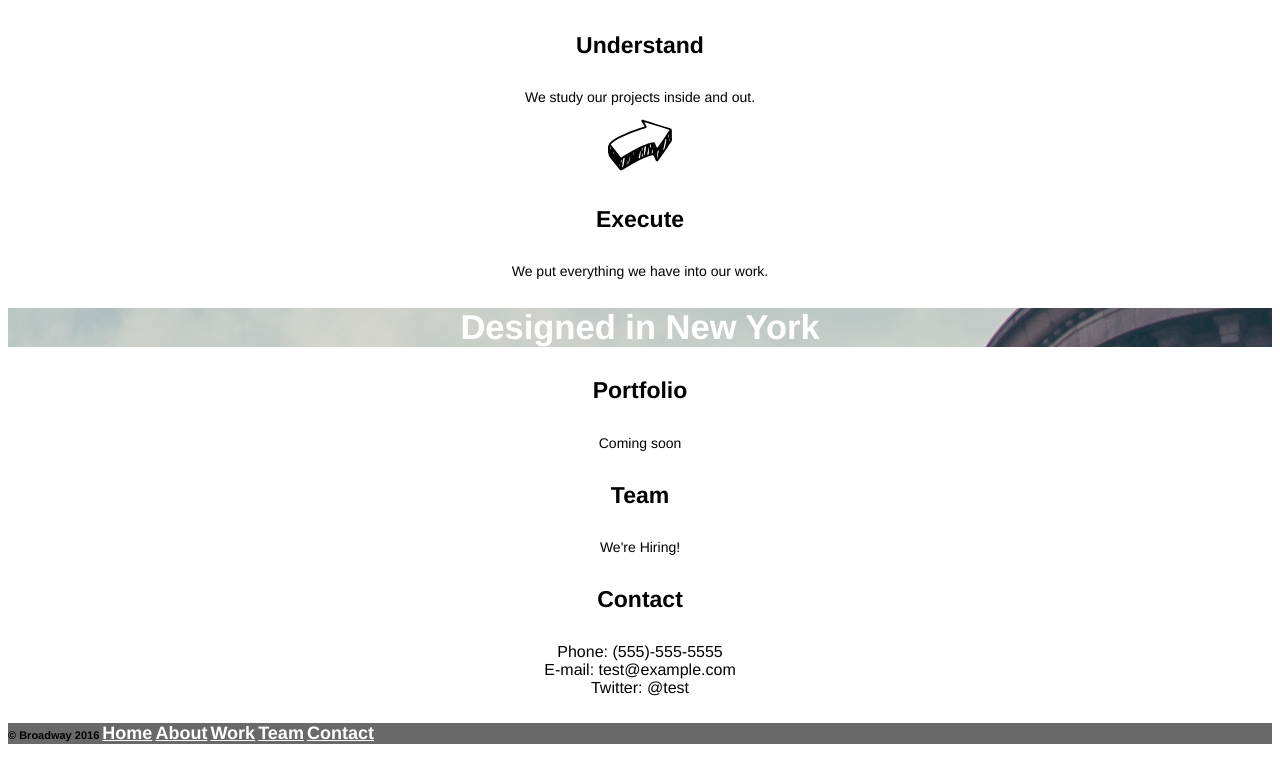
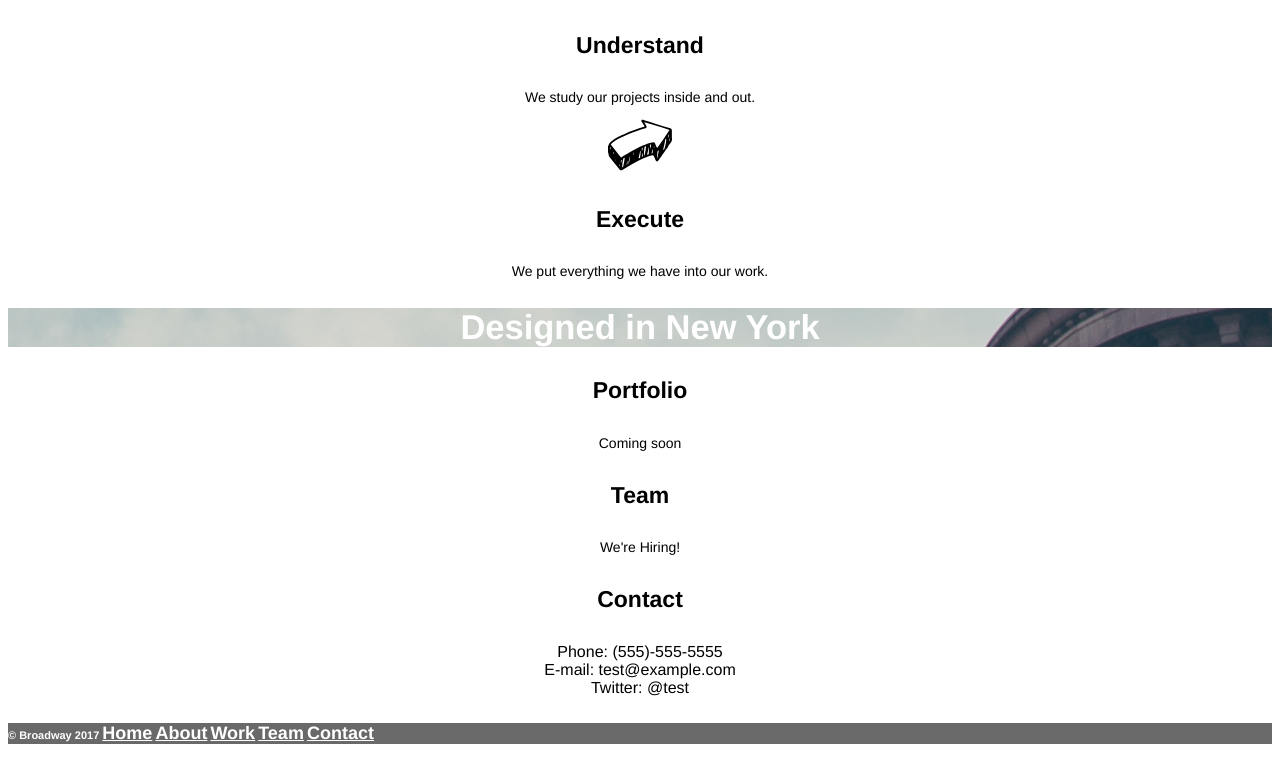
Before and after one commit to manupt/broadway, a plain HTML site: page index.html in a window 1280 px wide. Shown: the part 606-1376 px from the top of the page. Drawn offline with Linux system fonts and the light colour scheme.

Commit message:
Fix minor issues

```diff
--- a/index.html
+++ b/index.html
@@ -58,7 +58,7 @@
       </div>
     </div>
 
-    <h6 class="footer">&copy; Broadway 2016
+    <h6 class="footer">&copy; Broadway 2017
       <a href="#top">Home</a>
       <a href="#about">About</a>
       <a href="#work">Work</a>
--- a/resources/css/style.css
+++ b/resources/css/style.css
@@ -60,4 +60,5 @@ h6{
   font-size: 11px;
   background-color: dimgray;
   text-align: left;
+  color: white;
 }
```
